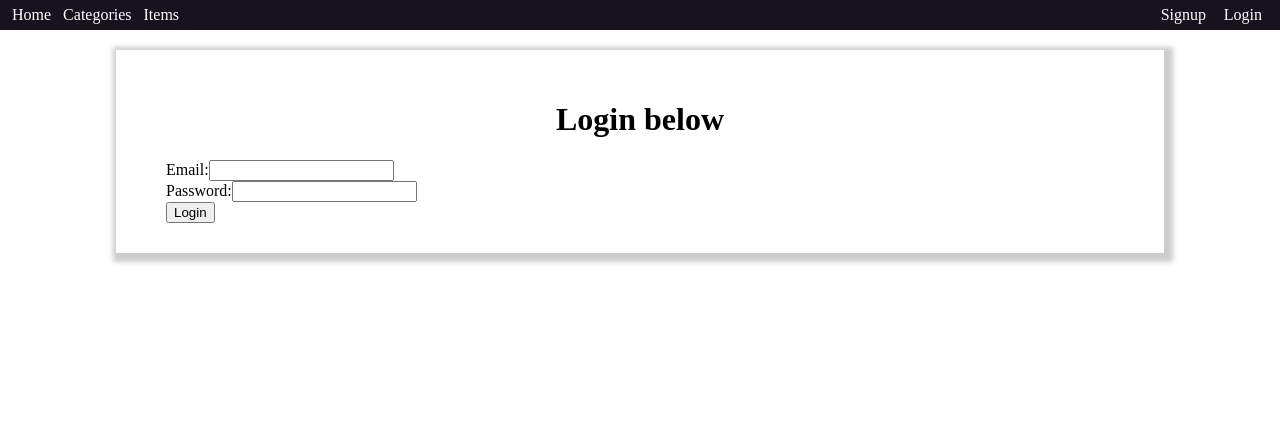
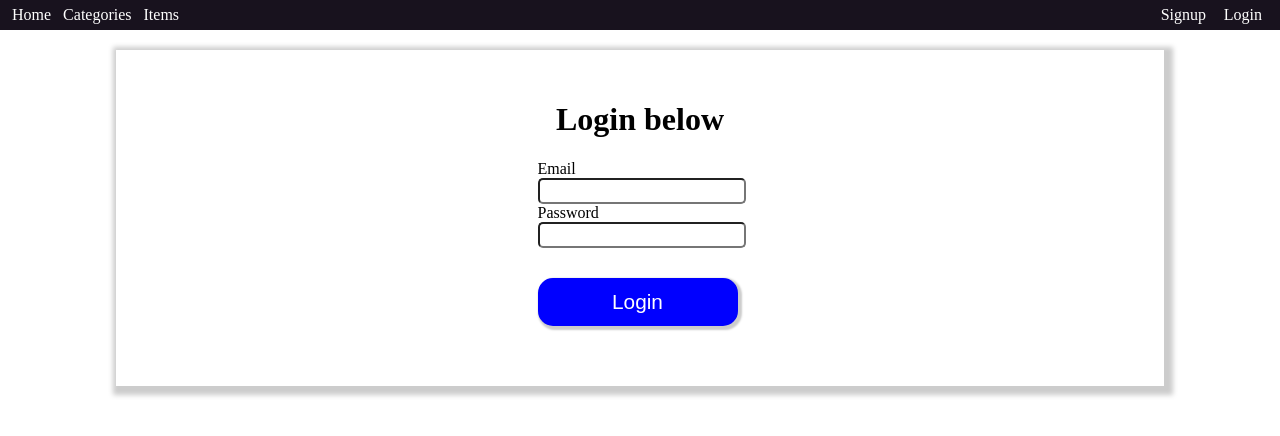
Before and after one commit to JKCodes/ecommerce-app, a React (Create React App) app: page /login in a window 1280 px wide. Shown: the top 436 px of the page. Built offline with nearby package versions, Linux system fonts and the light colour scheme; no server answers.

Commit message:
add styles to login form

```diff
--- a/src/containers/LoginForm.js
+++ b/src/containers/LoginForm.js
@@ -3,6 +3,44 @@ import { connect } from 'react-redux';
 import { updateLoginFormData } from '../redux/modules/LoginForm/actions';
 import { login } from '../redux/modules/Auth/actions'
 import { withRouter } from 'react-router-dom';
+import { StyleSheet, css } from 'aphrodite';
+
+const styles = StyleSheet.create({
+  form: {
+    margin: '0 auto',
+    width: '205px'
+  },
+
+  label: {
+    display: 'block',
+    paddingLeft: '10px',
+    margin: '15px auto 5px',
+  },
+
+  input: {
+    width: '200px',
+    height: '20px',
+    borderRadius: '5px'
+  },
+
+  button: {
+    width: '200px',
+    fontSize: '1.3em',
+    textAlign: 'center',
+    margin: '30px auto',
+    paddingTop: '10px',
+    paddingBottom: '10px',
+    border: '2px solid blue',
+    borderRadius: '15px',
+    background: 'blue',
+    color: "#fff",
+    boxShadow: '2px 2px 2px 2px #ccc',
+    ':hover': {
+      background: '#fff',
+      color: "blue"
+    }
+  }
+})
 
 class LoginForm extends Component {
 
@@ -23,10 +61,11 @@ class LoginForm extends Component {
     const { email, password } = this.props.loginFormData
 
     return (
-      <form onSubmit={this.handleOnSubmit}>
+      <form className={css(styles.form)} onSubmit={this.handleOnSubmit}>
         <div>
-          <label htmlFor="email">Email:</label>
+          <label htmlFor="email">Email</label>
           <input
+            className={css(styles.input)}
             type="email"
             onChange={this.handleOnChange}
             name="email"
@@ -35,8 +74,9 @@ class LoginForm extends Component {
         </div>
 
         <div>
-          <label htmlFor="password">Password:</label>
+          <label htmlFor="password">Password</label>
           <input
+            className={css(styles.input)}
             type="password"
             onChange={this.handleOnChange}
             name="password"
@@ -44,7 +84,7 @@ class LoginForm extends Component {
           />
         </div>
 
-        <button type="submit">Login</button>
+        <button className={css(styles.button)} type="submit">Login</button>
       </form>
     )
   }
```
